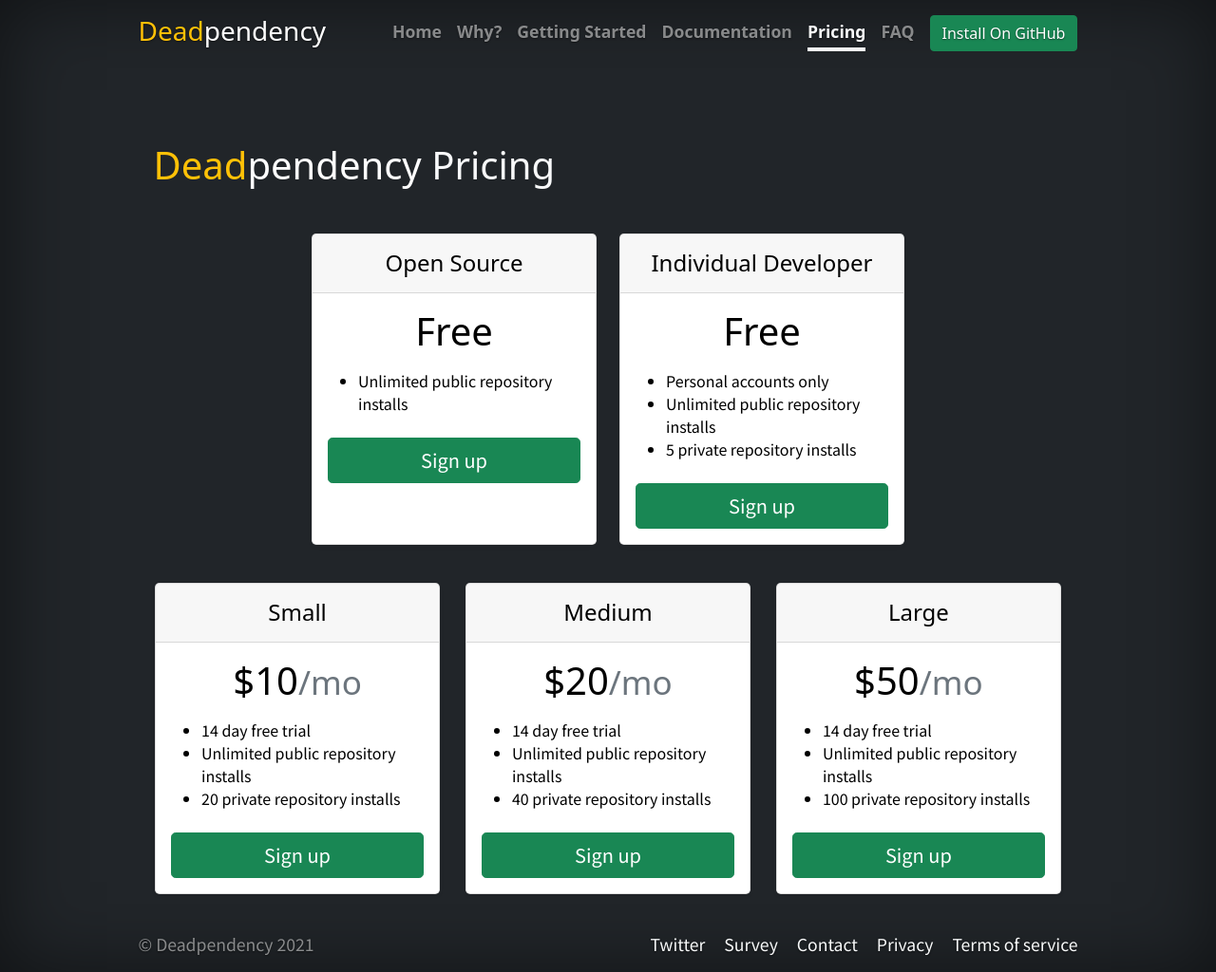
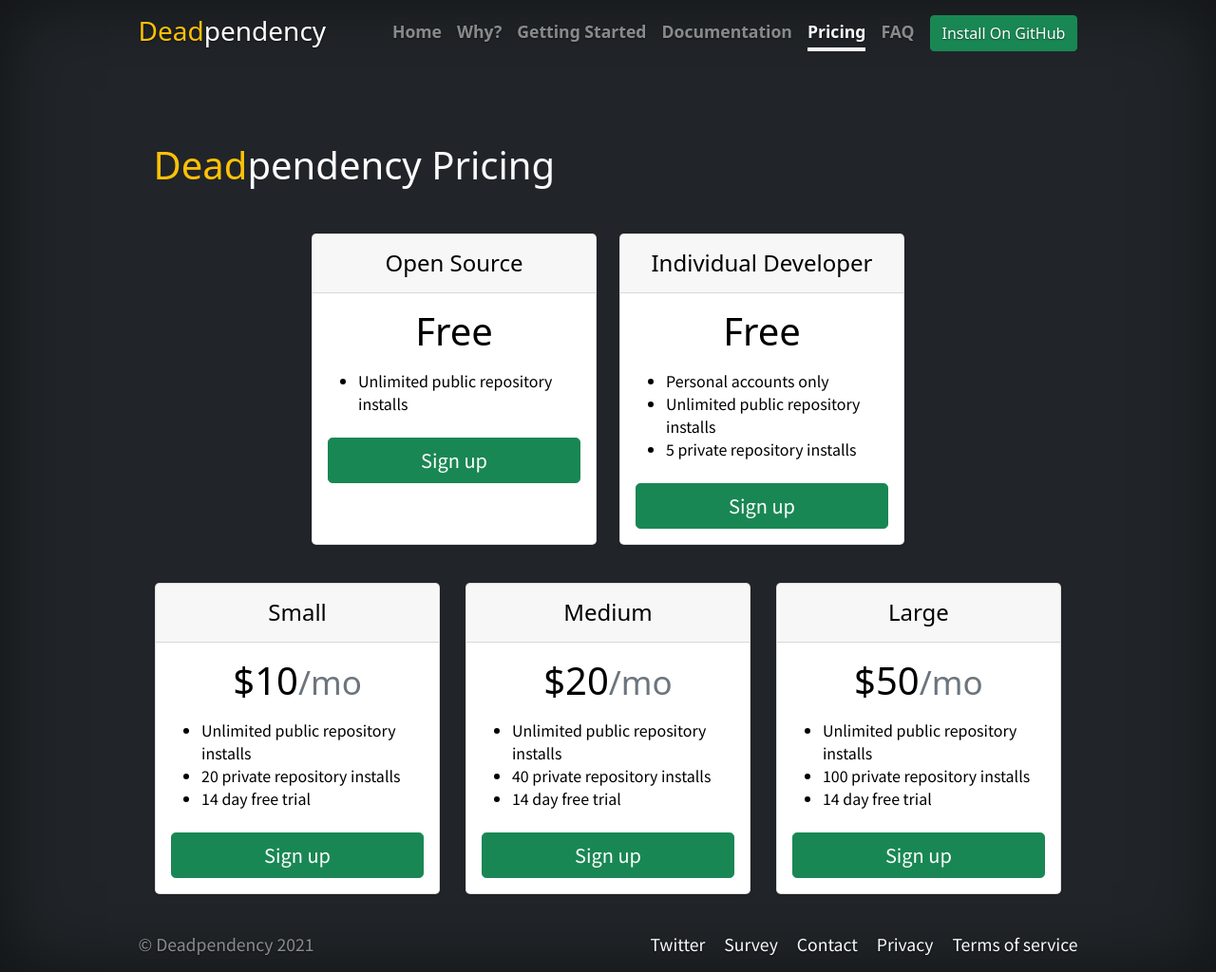
Before and after one commit to deadpendency/deadpendency.github.io, a Jekyll site: the page built from pricing.html, in a window 1280 px wide. Shown: the whole page at 95% size. Built offline with Jekyll 4.4.1, drawn with Linux system fonts in a browser that asks for light colours; nearby versions of some CDN libraries; some of the changed lines change nothing that is shown.

Commit message:
Better text ordering

```diff
--- a/pricing.html
+++ b/pricing.html
@@ -50,9 +50,9 @@
         <div class="card-body">
           <h1 class="card-title pricing-card-title">$10<small class="text-muted fw-light">/mo</small></h1>
           <ul class="mt-3 mb-4 text-start">
-            <li>14 day free trial</li>
             <li>Unlimited public repository installs</li>
             <li>20 private repository installs</li>
+            <li>14 day free trial</li>
           </ul>
           <button type="button" class="w-100 btn btn-lg btn-success"><a class="text-white" href="https://github.com/marketplace/deadpendency/plan/MLP_kgDNG-g#pricing-and-setup" target="_blank" rel="noopener">Sign up</a></button>
         </div>
@@ -66,9 +66,9 @@
         <div class="card-body">
           <h1 class="card-title pricing-card-title">$20<small class="text-muted fw-light">/mo</small></h1>
           <ul class="text-start mt-3 mb-4">
-            <li>14 day free trial</li>
             <li>Unlimited public repository installs</li>
             <li>40 private repository installs</li>
+            <li>14 day free trial</li>
           </ul>
           <button type="button" class="w-100 btn btn-lg btn-success"><a class="text-white" href="https://github.com/marketplace/deadpendency/plan/MLP_kgDNG-k#pricing-and-setup" target="_blank" rel="noopener">Sign up</a></button>
         </div>
@@ -82,9 +82,9 @@
         <div class="card-body">
           <h1 class="card-title pricing-card-title">$50<small class="text-muted fw-light">/mo</small></h1>
           <ul class="text-start mt-3 mb-4">
-            <li>14 day free trial</li>
             <li>Unlimited public repository installs</li>
             <li>100 private repository installs</li>
+            <li>14 day free trial</li>
           </ul>
           <button type="button" class="w-100 btn btn-lg btn-success"><a class="text-white" href="https://github.com/marketplace/deadpendency/plan/MLP_kgDNG-o#pricing-and-setup" target="_blank" rel="noopener">Sign up</a></button>
         </div>
```
